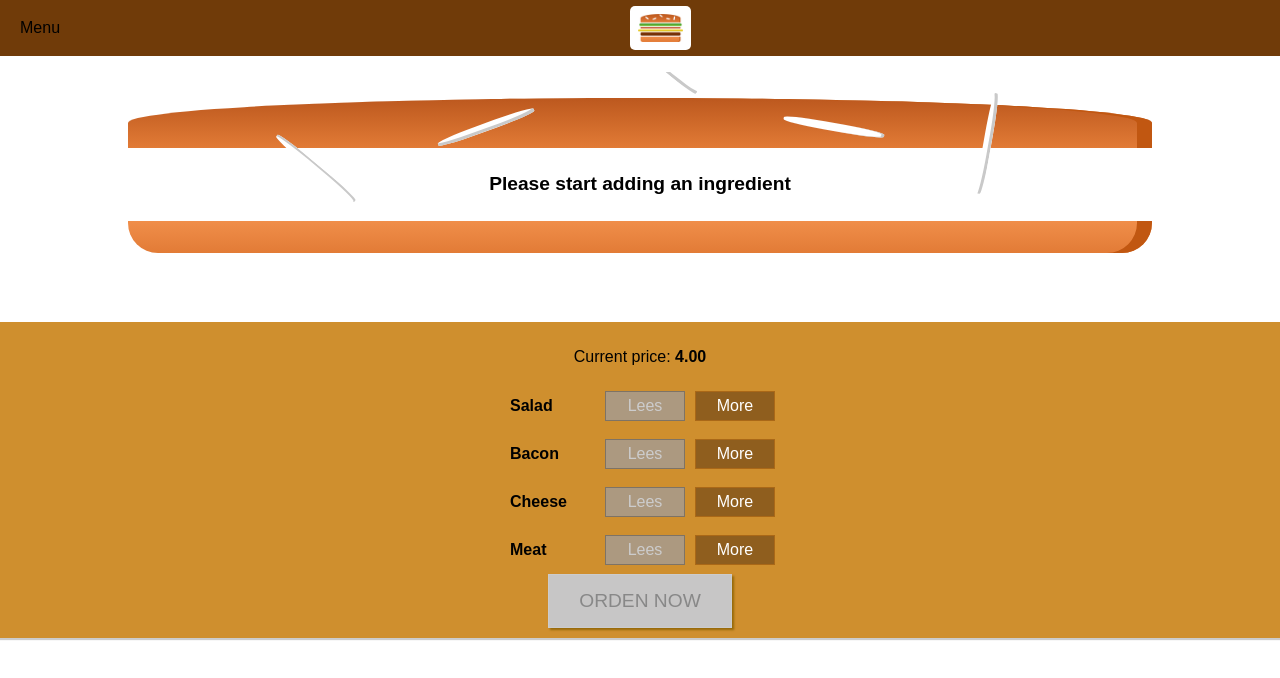
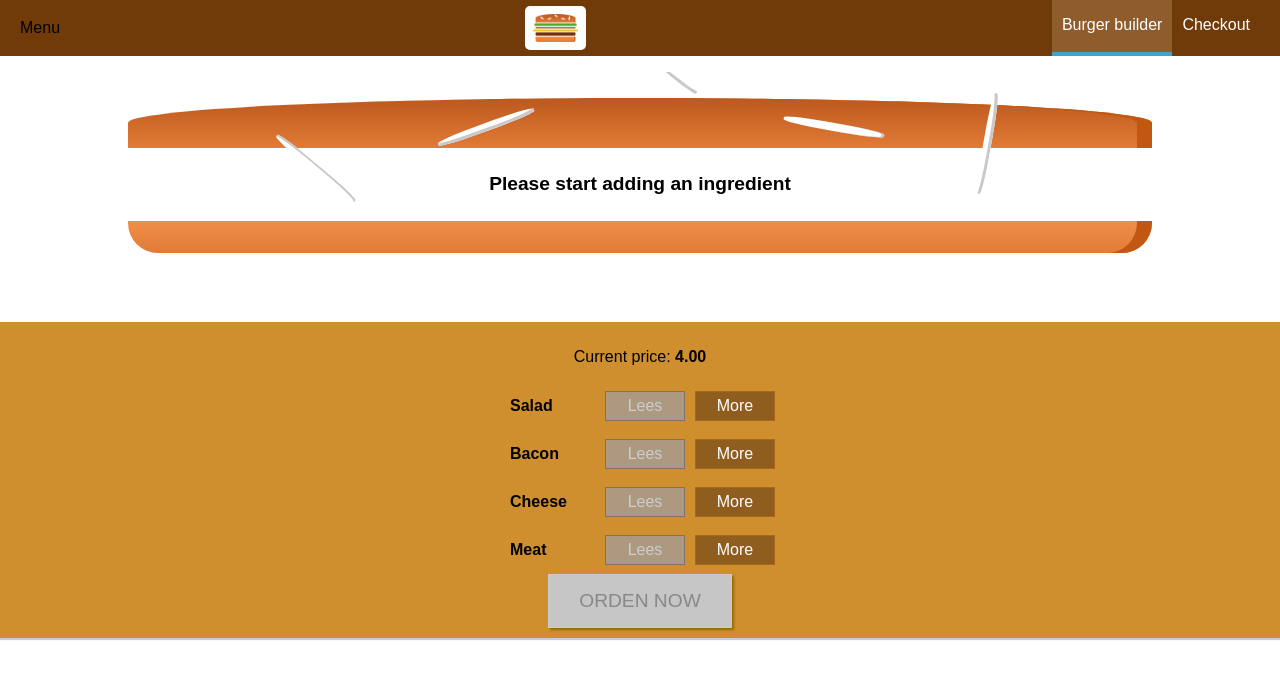
Before and after one commit to diegomottadev/burger-react, a React app: page / in a window 1280 px wide. Shown: the top 678 px of the page. Built offline with nearby package versions, Linux system fonts and the light colour scheme.

Commit message:
navigation items

```diff
--- /dev/null
+++ b/src/components/Navigation/NavigationItems/NavigationItem/NavigationItem.css
@@ -0,0 +1,27 @@
+.NavigationItem {
+    margin: 0;
+    box-sizing: border-box;
+    height: 100%;
+    display: flex;
+    width: auto;
+    align-items: center;
+}
+
+.NavigationItem a {
+    color: white;
+    text-decoration: none;
+    height: 100%;
+    padding: 16px 10px;
+    border-bottom: 4px solid transparent;
+    box-sizing: border-box;
+    display: blox;
+
+}
+
+.NavigationItem a:hover,
+.NavigationItem a:active,
+.NavigationItem a.active{
+    background-color: #8f5c2c;
+    border-bottom: 4px solid #40a4c8;
+    color: white;
+}
--- /dev/null
+++ b/src/components/Navigation/NavigationItems/NavigationItem/NavigationItem.js
@@ -0,0 +1,9 @@
+import React from 'react';
+import classes from './NavigationItem.css'
+const navigationItem = (props) => (
+        <li className={classes.NavigationItem}>
+            <a className={props.active ? classes.active: null} href={props.links}>{props.children}</a>
+        </li>
+);
+
+export default navigationItem;
--- /dev/null
+++ b/src/components/Navigation/NavigationItems/NavigationItems.css
@@ -0,0 +1,8 @@
+.NavigationItems{
+    margin: 0;
+    padding: 0;
+    list-style: none;
+    display: flex;
+    align-items: center;
+    height: 100%;
+}
--- /dev/null
+++ b/src/components/Navigation/NavigationItems/NavigationItems.js
@@ -0,0 +1,12 @@
+import React from 'react';
+import classes from './NavigationItems.css';
+import NavigationItem from './NavigationItem/NavigationItem';
+const navigationItems = () => (
+    <ul className={classes.NavigationItems}>
+        <NavigationItem link="/" active>Burger builder</NavigationItem>
+        <NavigationItem link="/" >Checkout</NavigationItem>
+
+    </ul>
+);
+
+export default navigationItems;
--- a/src/components/Navigation/Toolbar/Toolbar.js
+++ b/src/components/Navigation/Toolbar/Toolbar.js
@@ -1,11 +1,13 @@
 import React from 'react';
 import classes from './Toolbar.css';
 import Logo from '../../Logo/Logo';
+import NavigationItems from '../NavigationItems/NavigationItems';
 const toolbar = (props)=>(
     <header className={classes.Toolbar}>
         <div>Menu</div>
         <Logo/>
         <nav>
+            <NavigationItems/>
         </nav>
     </header>
 );
```
Also changed, not shown: src/components/Navigation/NavigationItems.js (added).
